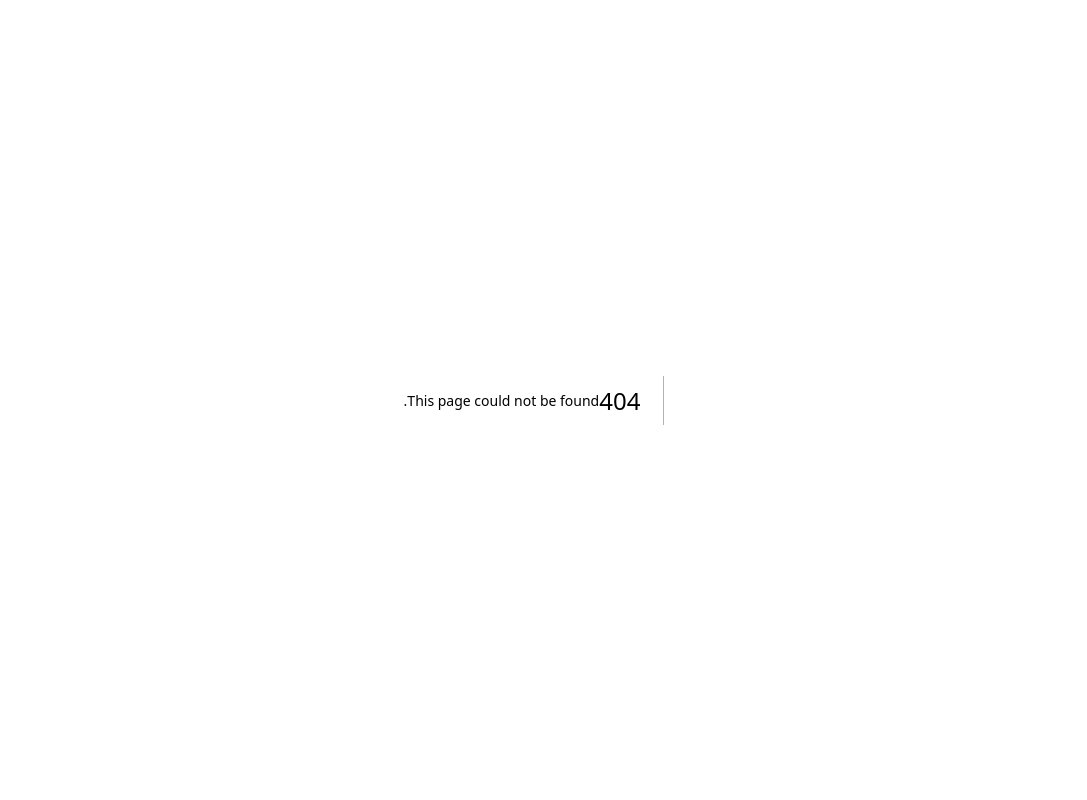
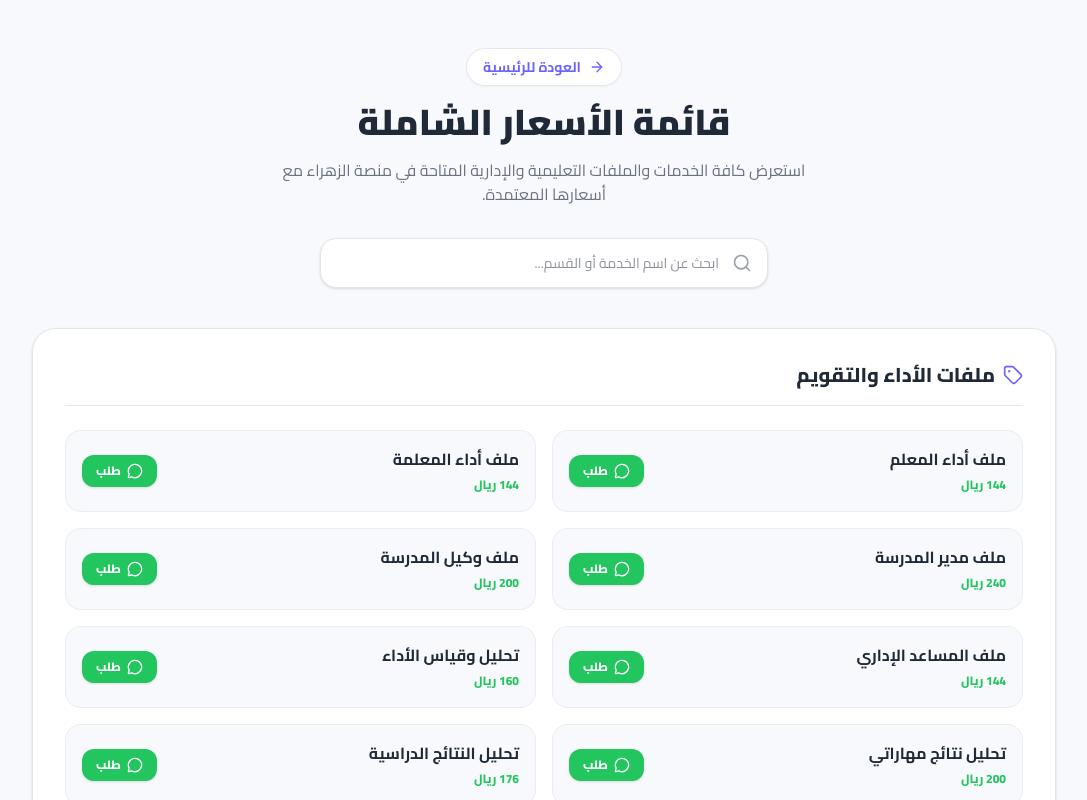
Before and after one commit to yman1447yman-alt/Zahra-Platform-Project, a Next.js app: page /prices in a window 1280 px wide. Before the commit this address had no page. Shown: the top 800 px of the page, without its empty margins (96-1183 px from the left). Built offline with nearby package versions, Linux system fonts and the light colour scheme.

Commit message:
Add educational services prices page

```diff
--- /dev/null
+++ b/src/app/prices/page.tsx
@@ -0,0 +1,91 @@
+"use client";
+
+import React, { useState } from "react";
+import { Tag, MessageCircle, Search, ArrowRight } from "lucide-react";
+import Link from "next/link";
+import { initialPrices, PriceItem } from "@/data/pricesData";
+
+export default function PublicPricesPage() {
+  const [search, setSearch] = useState("");
+  const prices: PriceItem[] = initialPrices;
+
+  const filteredPrices = prices.filter(
+    (item) =>
+      item.serviceName.toLowerCase().includes(search.toLowerCase()) ||
+      item.sectionName.toLowerCase().includes(search.toLowerCase())
+  );
+
+  const grouped = filteredPrices.reduce((acc, item) => {
+    if (!acc[item.sectionName]) acc[item.sectionName] = [];
+    acc[item.sectionName].push(item);
+    return acc;
+  }, {} as Record<string, PriceItem[]>);
+
+  return (
+    <div className="min-h-screen bg-[#F8F9FC] py-12 px-6 sm:px-10 font-['Cairo']" dir="rtl">
+      <div className="max-w-5xl mx-auto space-y-10">
+        <div className="text-center space-y-4">
+          <Link href="/" className="inline-flex items-center gap-2 text-sm text-[#6C63FF] font-bold bg-white px-4 py-2 rounded-full border border-[#E5E7EB] shadow-xs mb-4">
+            <ArrowRight className="w-4 h-4" /> العودة للرئيسية
+          </Link>
+          <h1 className="text-3xl sm:text-4xl font-black text-[#1F2937]">قائمة الأسعار الشاملة</h1>
+          <p className="text-base text-[#6B7280] max-w-xl mx-auto">
+            استعرض كافة الخدمات والملفات التعليمية والإدارية المتاحة في منصة الزهراء مع أسعارها المعتمدة.
+          </p>
+
+          <div className="max-w-md mx-auto relative pt-4">
+            <Search className="absolute right-4 top-1/2 -translate-y-1/2 w-5 h-5 text-gray-400 mt-2" />
+            <input
+              type="text"
+              value={search}
+              onChange={(e) => setSearch(e.target.value)}
+              placeholder="ابحث عن اسم الخدمة أو القسم..."
+              className="w-full px-4 py-3.5 pr-12 rounded-2xl bg-white border border-[#E5E7EB] shadow-sm text-sm focus:outline-none focus:border-[#6C63FF]"
+            />
+          </div>
+        </div>
+
+        {Object.keys(grouped).length === 0 ? (
+          <div className="text-center py-20 text-gray-500 bg-white rounded-3xl border border-[#E5E7EB]">
+            لا توجد نتائج مطابقة لبحثك.
+          </div>
+        ) : (
+          <div className="space-y-8">
+            {Object.entries(grouped).map(([section, items]) => (
+              <div key={section} className="bg-white rounded-3xl border border-[#E5E7EB] shadow-sm overflow-hidden p-6 sm:p-8 space-y-6">
+                <div className="flex items-center gap-2 border-b border-[#E5E7EB] pb-4">
+                  <Tag className="w-5 h-5 text-[#6C63FF]" />
+                  <h2 className="text-xl font-extrabold text-[#1F2937]">{section}</h2>
+                </div>
+
+                <div className="grid grid-cols-1 sm:grid-cols-2 gap-4">
+                  {items.map((item) => {
+                    const orderUrl = `https://wa.me/966538950445?text=${encodeURIComponent(
+                      `السلام عليكم، أرغب في طلب خدمة: ${item.serviceName} (${item.price} ريال)`
+                    )}`;
+                    return (
+                      <div key={item.id} className="p-4 rounded-2xl bg-[#F8F9FC] border border-[#E5E7EB]/60 flex items-center justify-between gap-4 hover:border-[#6C63FF] transition">
+                        <div>
+                          <h4 className="font-bold text-[#1F2937] text-sm sm:text-base">{item.serviceName}</h4>
+                          <span className="text-xs font-extrabold text-[#22C55E] mt-1 inline-block">{item.price} ريال</span>
+                        </div>
+                        <a
+                          href={orderUrl}
+                          target="_blank"
+                          rel="noopener noreferrer"
+                          className="px-3.5 py-2 bg-[#22C55E] hover:bg-[#1fa950] text-white rounded-xl text-xs font-extrabold flex items-center gap-1.5 shadow-sm shrink-0"
+                        >
+                          <MessageCircle className="w-4 h-4" /> طلب
+                        </a>
+                      </div>
+                    );
+                  })}
+                </div>
+              </div>
+            ))}
+          </div>
+        )}
+      </div>
+    </div>
+  );
+}
--- /dev/null
+++ b/src/data/pricesData.ts
@@ -0,0 +1,32 @@
+export interface PriceItem {
+  id: number;
+  sectionName: string;
+  serviceName: string;
+  price: string;
+}
+
+export const initialPrices: PriceItem[] = [
+  // ملفات الأداء والتقويم
+  { id: 1, sectionName: "ملفات الأداء والتقويم", serviceName: "ملف أداء المعلم", price: "144" },
+  { id: 2, sectionName: "ملفات الأداء والتقويم", serviceName: "ملف أداء المعلمة", price: "144" },
+  { id: 3, sectionName: "ملفات الأداء والتقويم", serviceName: "ملف مدير المدرسة", price: "240" },
+  { id: 4, sectionName: "ملفات الأداء والتقويم", serviceName: "ملف وكيل المدرسة", price: "200" },
+  { id: 5, sectionName: "ملفات الأداء والتقويم", serviceName: "ملف المساعد الإداري", price: "144" },
+  { id: 6, sectionName: "ملفات الأداء والتقويم", serviceName: "تحليل وقياس الأداء", price: "160" },
+  { id: 7, sectionName: "ملفات الأداء والتقويم", serviceName: "تحليل نتائج مهاراتي", price: "200" },
+  { id: 8, sectionName: "ملفات الأداء والتقويم", serviceName: "تحليل النتائج الدراسية", price: "176" },
+  { id: 9, sectionName: "ملفات الأداء والتقويم", serviceName: "ملف التحصيل الدراسي", price: "200" },
+  { id: 10, sectionName: "ملفات الأداء والتقويم", serviceName: "التقويم الذاتي", price: "200" },
+  { id: 11, sectionName: "ملفات الأداء والتقويم", serviceName: "مؤشرات الأداء (KPIs)", price: "160" },
+  { id: 12, sectionName: "ملفات الأداء والتقويم", serviceName: "ملف الجودة والتميز", price: "280" },
+  { id: 13, sectionName: "ملفات الأداء والتقويم", serviceName: "ملف الاعتماد المدرسي", price: "400" },
+
+  // الخدمات الإدارية والتنظيمية
+  { id: 14, sectionName: "الخدمات الإدارية والتنظيمية", serviceName: "السجلات الإدارية", price: "200" },
+  { id: 15, sectionName: "الخدمات الإدارية والتنظيمية", serviceName: "سجلات المتابعة اليومية", price: "120" },
+  { id: 16, sectionName: "الخدمات الإدارية والتنظيمية", serviceName: "سجلات الحضور والانصراف", price: "120" },
+  { id: 17, sectionName: "الخدمات الإدارية والتنظيمية", serviceName: "سجلات التأخر الصباحي", price: "100" },
+  { id: 18, sectionName: "الخدمات الإدارية والتنظيمية", serviceName: "سجلات المناوبة", price: "120" },
+  { id: 19, sectionName: "الخدمات الإدارية والتنظيمية", serviceName: "الجداول المدرسية", price: "160" },
+  { id: 20, sectionName: "الخدمات الإدارية والتنظيمية", serviceName: "جداول الاختبارات", price: "120" },
+];
```
